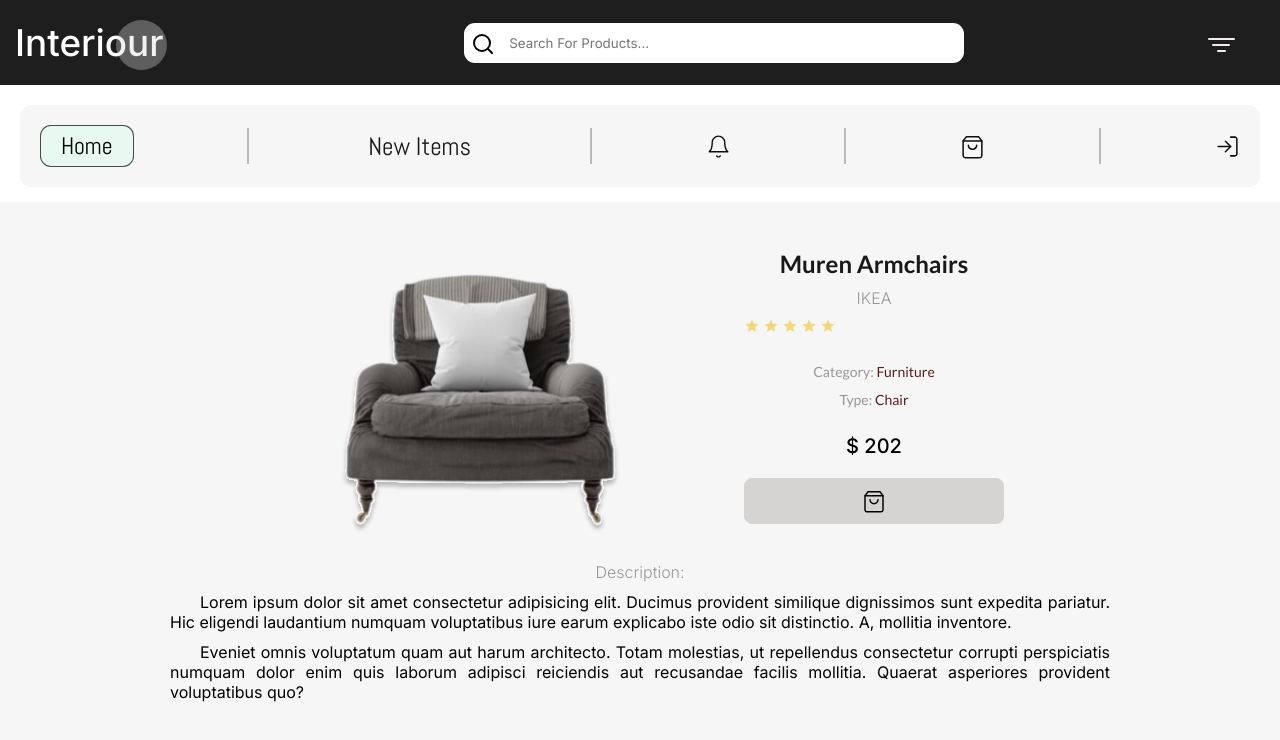
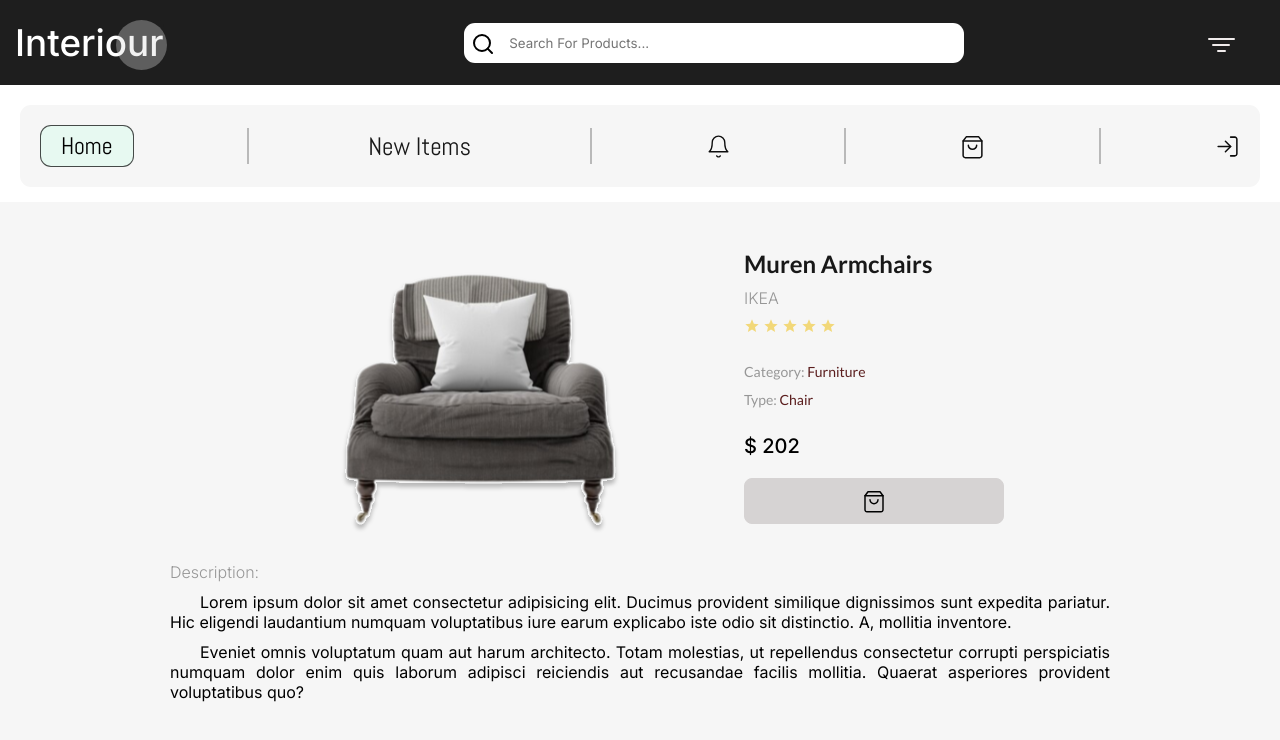
Before and after one commit to Irskaraieva/interiour, a React (Vite) app: page /interiour/products/1 in a window 1280 px wide. Shown: the top 740 px of the page. Built offline with nearby package versions, Linux system fonts and the light colour scheme.

Commit message:
fixed aline-items product

```diff
--- a/src/components/singleItemProd/singleItemProd.scss
+++ b/src/components/singleItemProd/singleItemProd.scss
@@ -64,6 +64,7 @@
     padding: 20px 20px;
     display: flex;
     flex-direction: column;
+    text-align: start;
     justify-content: space-between;
     gap: 20px;
 
@@ -102,16 +103,11 @@
       font-weight: 300;
       font-size: 16px;
       color: rgba(0, 0, 0, 0.39);
-      white-space: nowrap;
-      overflow: hidden;
-      max-width: 160px;
-      text-overflow: ellipsis;
     }
 
     .price-wrapper {
       display: flex;
       flex-direction: column;
-
       gap: 20px;
 
       @media (max-width: 600px) {
@@ -185,6 +181,7 @@
   max-width: 1200px;
   margin: 0 auto;
   padding: 0px 30px;
+  text-align: start;
 
   h3 {
     font-family: var(--font-family);
```
